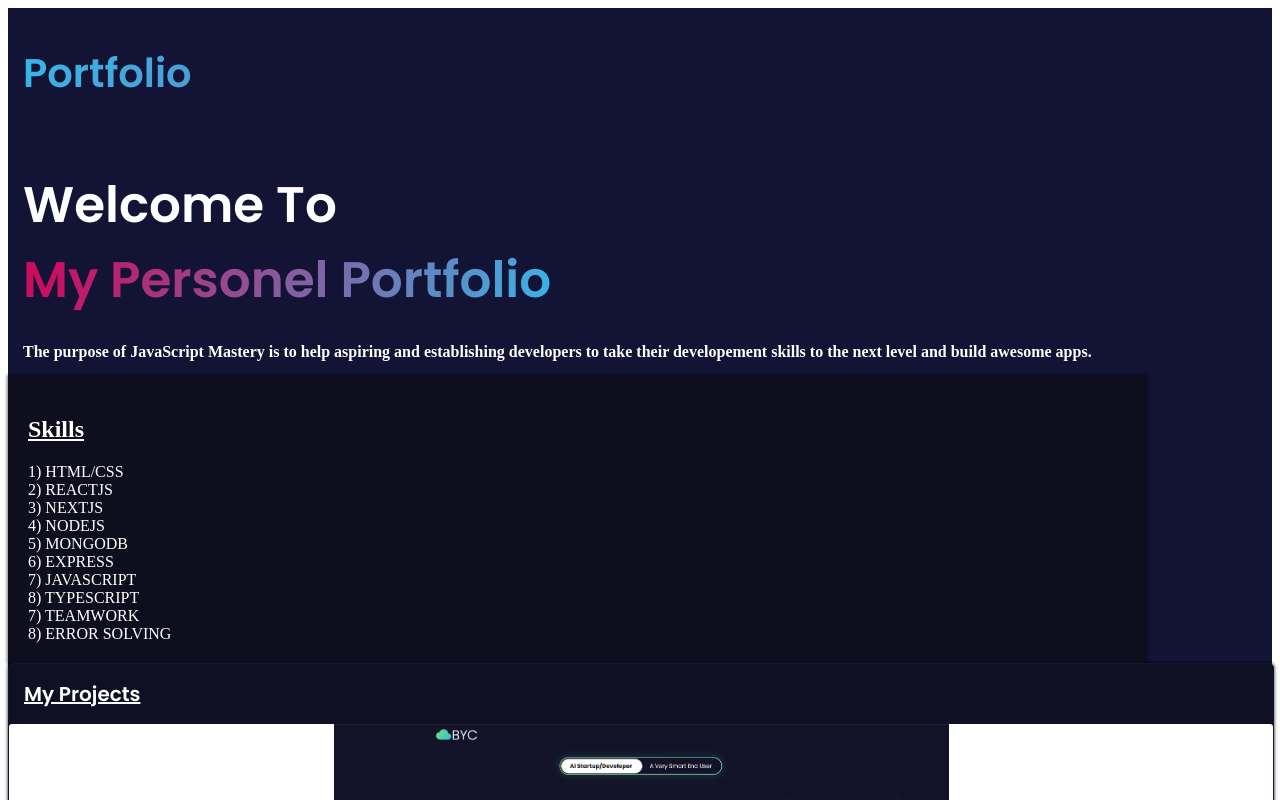
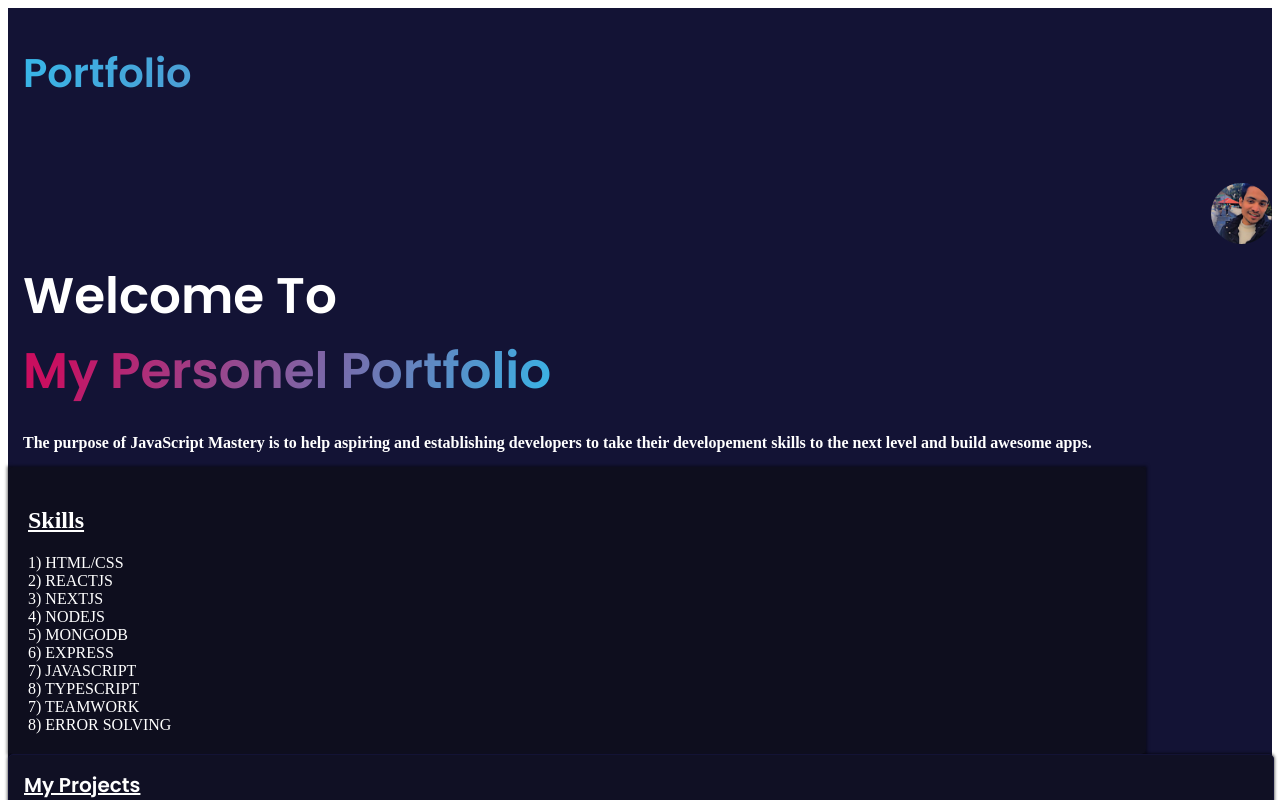
Before and after one commit to Haris007-M/PortFolio, a Next.js app: page / in a window 1280 px wide. Shown: the top 800 px of the page. Built offline with nearby package versions, Linux system fonts and the light colour scheme.

Commit message:
Update Portfolio

```diff
--- a/Components/MainPage.js
+++ b/Components/MainPage.js
@@ -8,7 +8,9 @@ const MainPage = () => {
               <div className="col-lg-6 col-8">
                 <h1 className="whoamikheading">Portfolio</h1>
               </div>
-              <div className="col-6"></div>
+              <div className="col-lg-6 col-4" id="imgcol">
+              <div class="img"></div>
+              </div>
             </div>
             <div className="row my-5 ">
               <div className="col-lg-8 col-12 ">
--- a/styles/globals.css
+++ b/styles/globals.css
@@ -15,6 +15,20 @@
     transform: translateY(0);
     opacity: 1;
   }
+}
+#imgcol{
+  display: flex;
+  justify-content: flex-end;
+}
+.img{
+  width: 3.8em;
+  height: 3.8em;
+  background-image: url("/haris.jpeg");
+  background-repeat: no-repeat;
+  background-size: cover;
+  background-position: center;
+  border-radius: 50%;
+  margin-top: 25px;
 }
 
 #personelportfolio {
@@ -376,6 +390,7 @@ a {
   margin: auto;
 }
 
+
 .cardabout .share {
   margin-top: 1em;
   display: flex;
```
